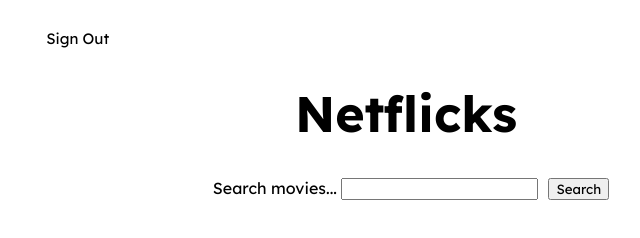
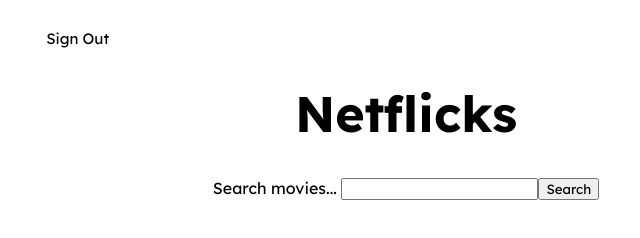
Before and after one commit to MartimCardeira/Netflicks, a plain HTML site: page search.html in a window 1280 px wide. Shown: the full height of the page, 234-874 px from the left. Drawn offline with Linux system fonts and the light colour scheme.

Commit message:
sdffesewfwrew

```diff
--- a/style.css
+++ b/style.css
@@ -92,8 +92,7 @@ li{display: inline-block; padding-right: 2%; padding-left: 2%; margin-top: 1%;}
 }
 
 .search-box{
-    padding-left: 10px;
-    padding-right: 10px;
+
 }
 
 #title-query{
```
